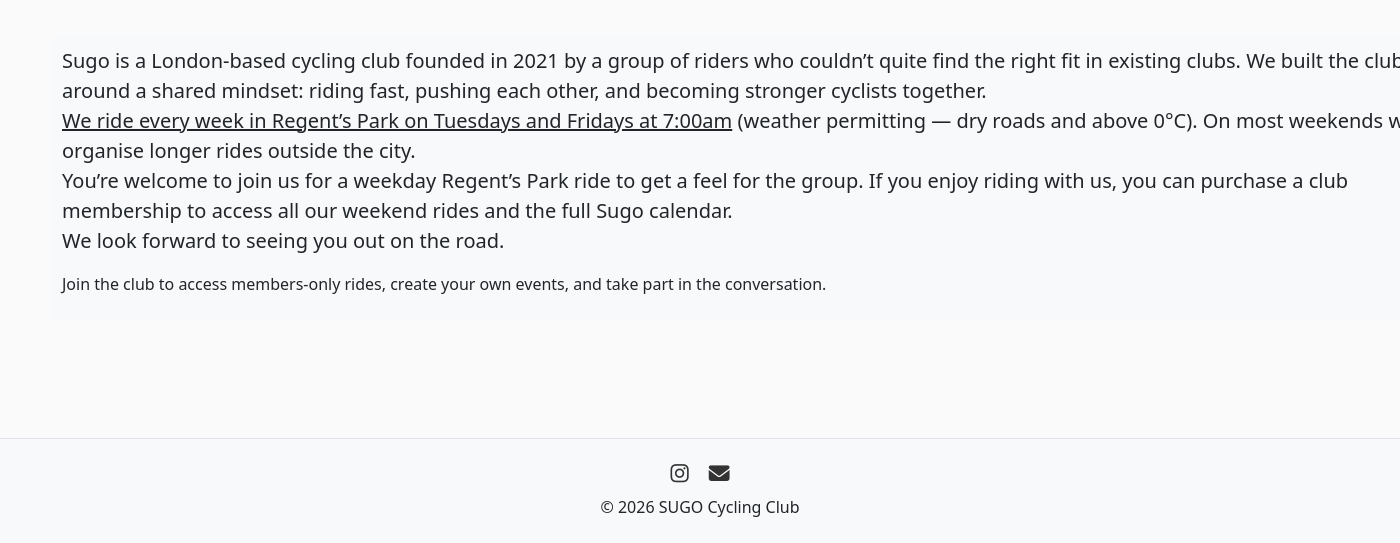
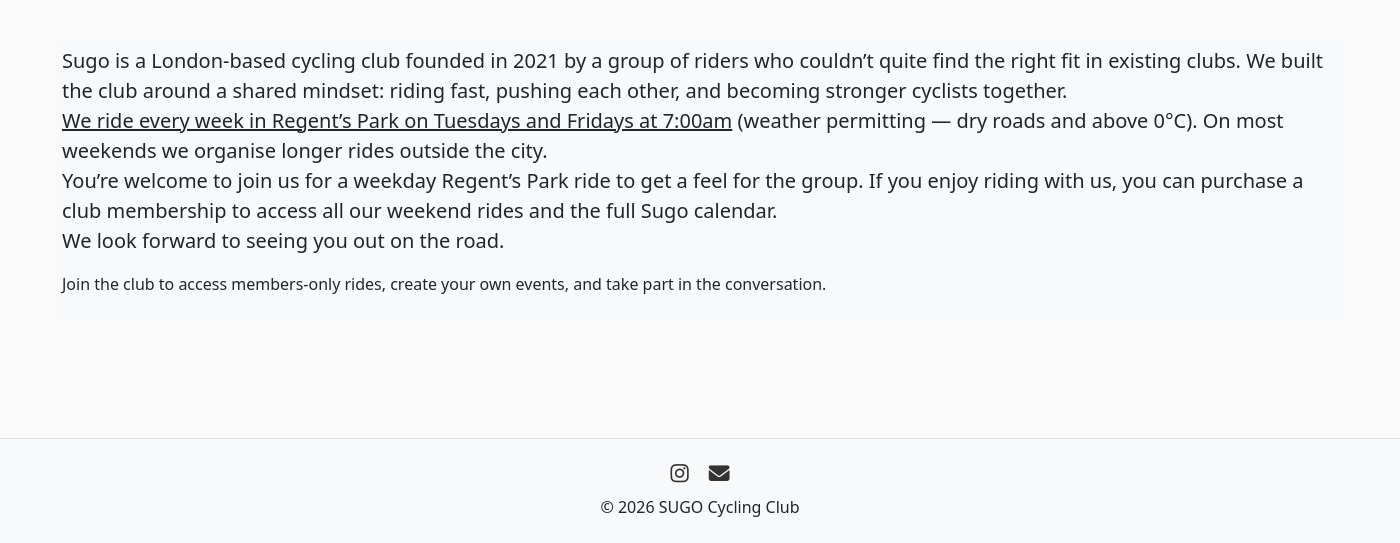
Before and after one commit to filippo-ciucciomei/sugo-membership-waes-project, a Django app: page / in a window 1400 px wide; the page is wider, and only the part inside the window is pictured. Shown: the part 760-1303 px from the top of that part. Run offline with Django 5.2, Linux system fonts and the light colour scheme.

Commit message:
css fine tuning

```diff
--- a/static/css/style.css
+++ b/static/css/style.css
@@ -96,7 +96,7 @@ a {
 
 #about-sugo {
     background-color: #f8f9fa;
-    width: 100vw !important;
+    /* width: 100vw !important; */
     padding: 10px;
 }
 
```
